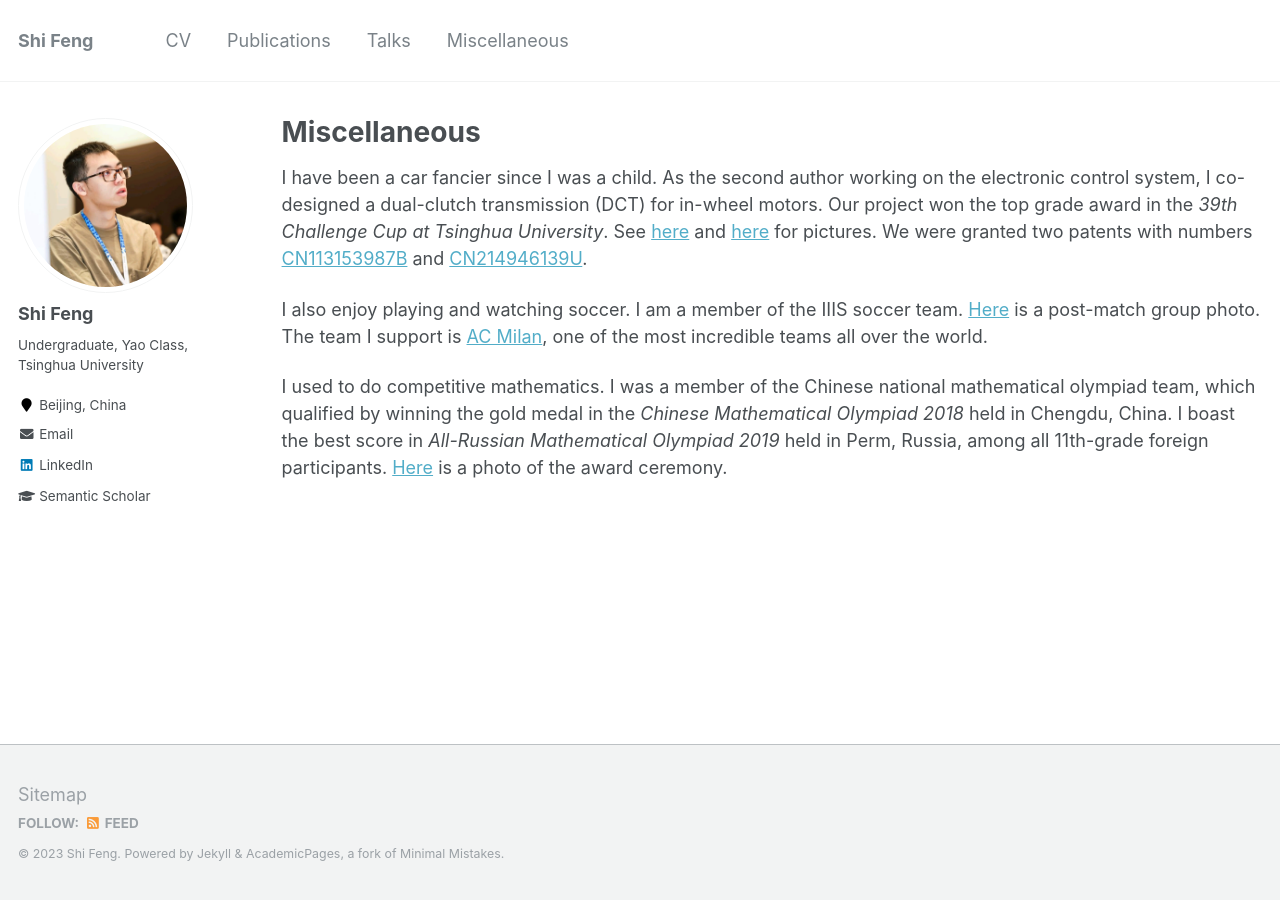
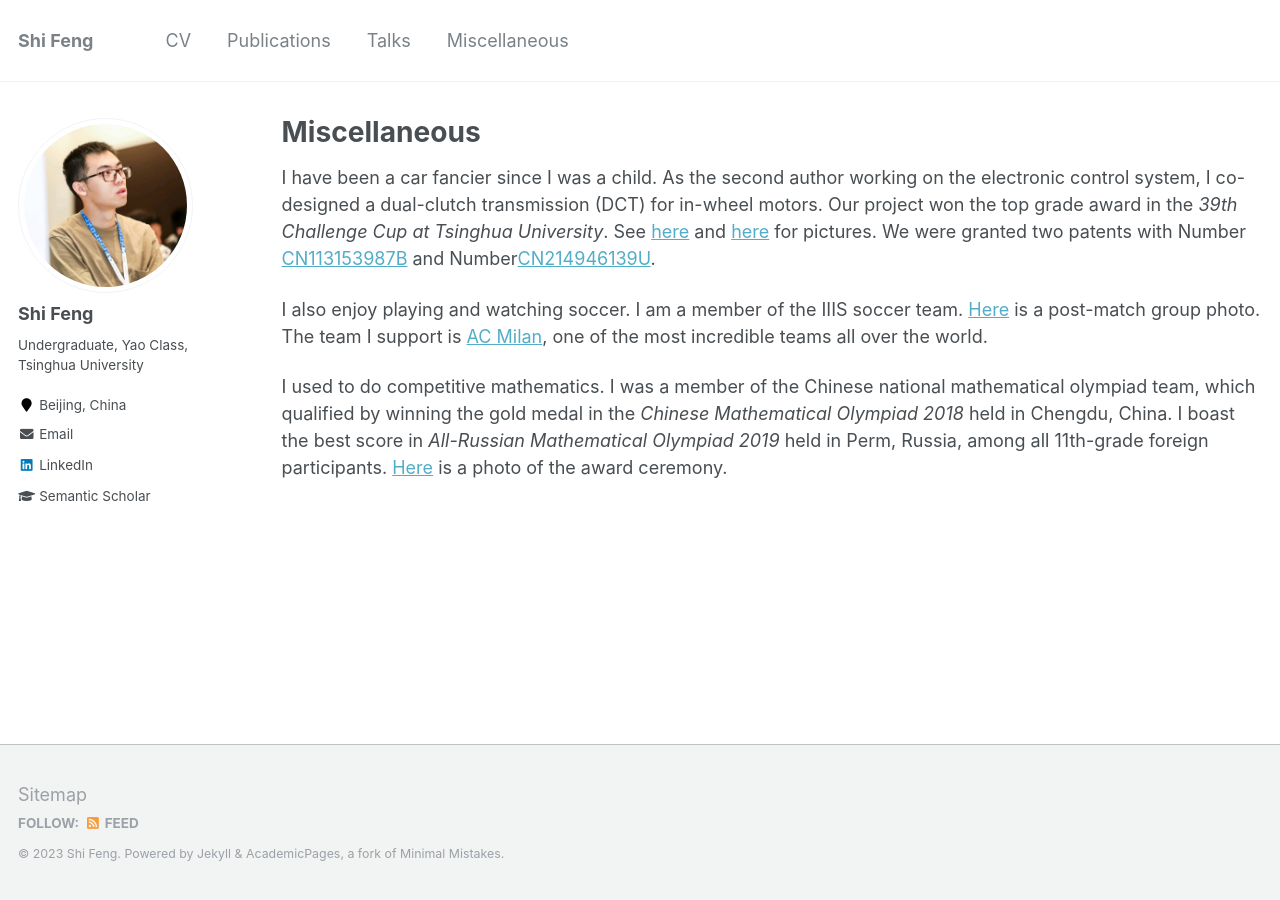
Before and after one commit to fengtony686/fengshi.link, a Jekyll site: the page built from _pages/misc.md, in a window 1280 px wide. Built offline with Jekyll 4.4.1, drawn with Linux system fonts in a browser that asks for light colours.

Commit message:
update according to my wife

```diff
--- a/_pages/misc.md
+++ b/_pages/misc.md
@@ -6,7 +6,7 @@
 ---
 
 I have been a car fancier since I was a child. As the second author working on the electronic control system, I co-designed a dual-clutch transmission (DCT) for
-in-wheel motors. Our project won the top grade award in the *39th Challenge Cup at Tsinghua University*. See [here](/files/challenge_cup1_2x.jpg) and [here](/files/challenge_cup2_4x.jpg) for pictures. We were granted two patents with numbers [CN113153987B](https://patents.google.com/patent/CN113153987B/en) and [CN214946139U](https://patents.google.com/patent/CN214946139U/en).
+in-wheel motors. Our project won the top grade award in the *39th Challenge Cup at Tsinghua University*. See [here](/files/challenge_cup1_2x.jpg) and [here](/files/challenge_cup2_4x.jpg) for pictures. We were granted two patents with Number [CN113153987B](https://patents.google.com/patent/CN113153987B/en) and Number[CN214946139U](https://patents.google.com/patent/CN214946139U/en).
 
 I also enjoy playing and watching soccer. I am a member of the IIIS soccer team. [Here](/files/soccer.jpg) is a post-match group photo. The team I support is [AC Milan](https://www.acmilan.com/en), one of the most incredible teams all over the world.
 
```
